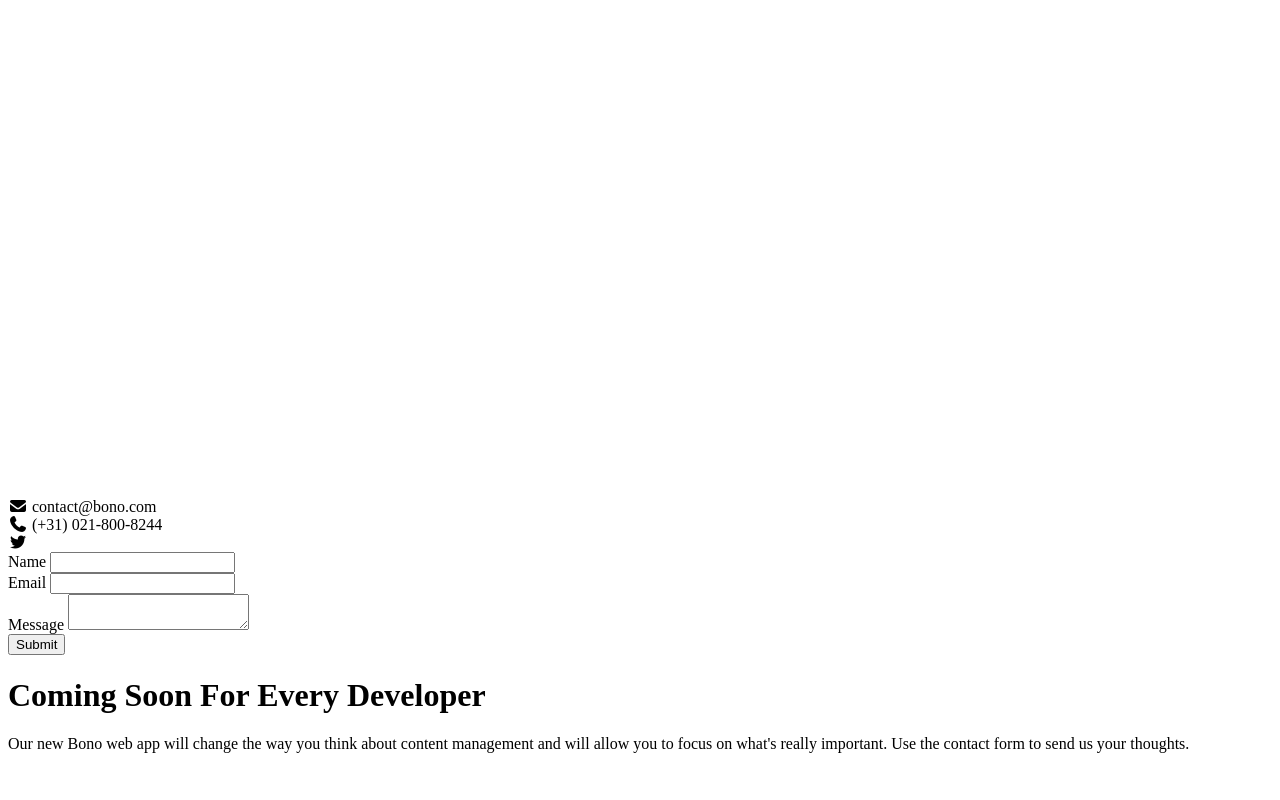
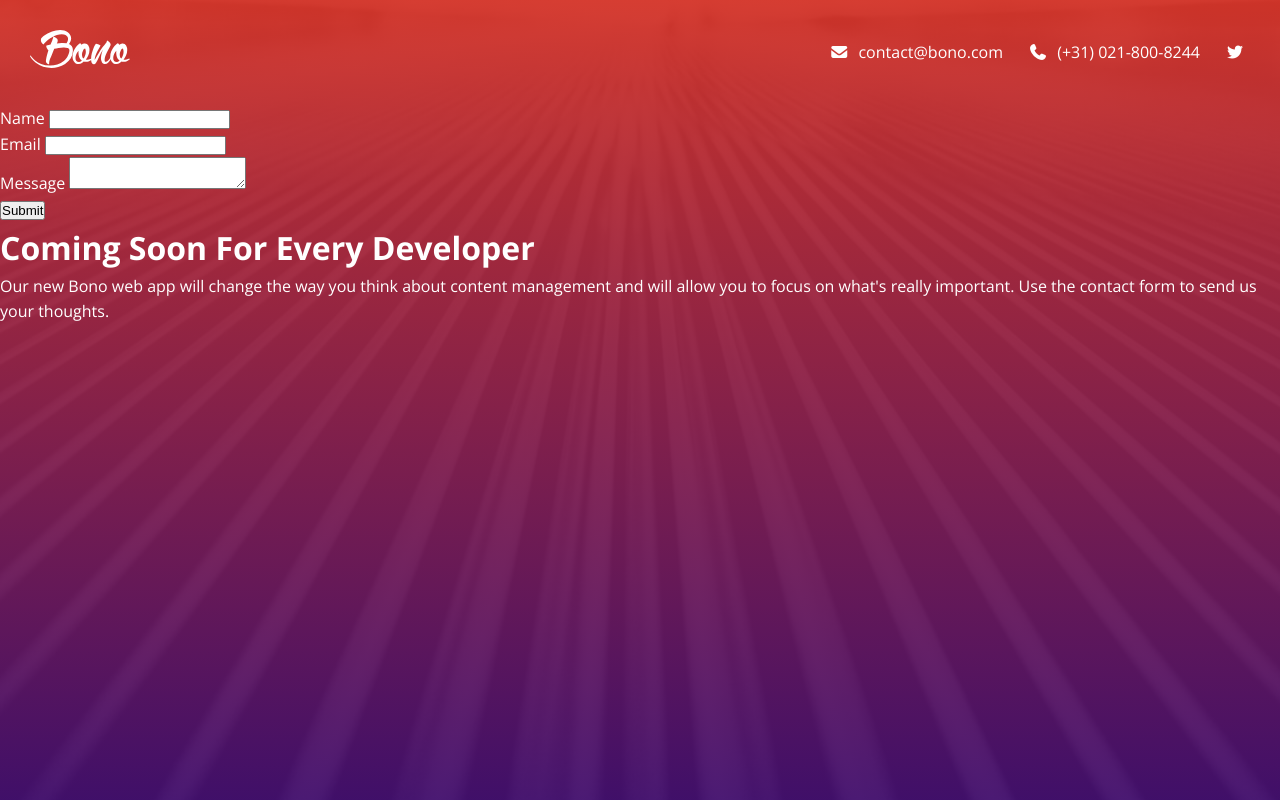
Before and after one commit to osama-bq/bss-internship, a plain HTML site: page bono-landing-form/index.html in a window 1280 px wide. Drawn offline with nearby package versions, Linux system fonts and the light colour scheme.

Commit message:
Base CSS for the header

```diff
--- a/bono-landing-form/css/styles.css
+++ b/bono-landing-form/css/styles.css
@@ -0,0 +1,47 @@
+* {
+    margin: 0;
+    padding: 0;
+    box-sizing: border-box;
+}
+
+body {
+    font-family: 'Open Sans', sans-serif;
+    background: black;
+    color: white;
+    line-height: 1.6;
+}
+
+.wrapper {
+    height: 100vh;
+    background: linear-gradient(to bottom, rgba(255, 64, 50, 0.8), rgba(71, 17, 116, 0.9)), url(../images/background.jpg) no-repeat center center;
+}
+
+/* Header */
+.header {
+    display: flex;
+    justify-content: space-between;
+    align-items: center;
+    padding: 30px;
+}
+
+.header .logo {
+    width: 100px;
+}
+
+.header .header-right {
+    display: flex;
+    align-items: center;
+    gap: 25px;
+}
+
+.header .header-right i {
+    margin-right: 5px;
+}
+
+.header .header-right a {
+    color: white;
+}
+
+.header .header-right a:hover {
+    color: purple
+}
--- a/bono-landing-form/index.html
+++ b/bono-landing-form/index.html
@@ -3,7 +3,7 @@
 <head>
     <meta charset="UTF-8">
     <meta name="viewport" content="width=device-width, initial-scale=1.0">
-    <link rel="stylesheet" href="css/style.css">
+    <link rel="stylesheet" href="css/styles.css">
     <link rel="stylesheet" href="https://cdnjs.cloudflare.com/ajax/libs/font-awesome/7.3.1/css/all.min.css" integrity="sha512-QeR2VH+lsBE5LSAe1Q5EnTBbe7XTBubt8dG93Y7gidSgdMCr8nVqKcfKAMyN96SV8KDbZVTDXChatu5G2KQGzg==" crossorigin="anonymous" referrerpolicy="no-referrer">
     <link rel="preconnect" href="https://fonts.googleapis.com">
     <link rel="preconnect" href="https://fonts.gstatic.com" crossorigin>
@@ -24,9 +24,9 @@
                 <div>
                     <i class="fas fa-phone"></i> (+31) 021-800-8244
                 </div>
-                <div>
+                <a href="#">
                     <i class="fa-brands fa-twitter"></i>
-                </div>
+                </a>
             </div>
         </header>
 
```
